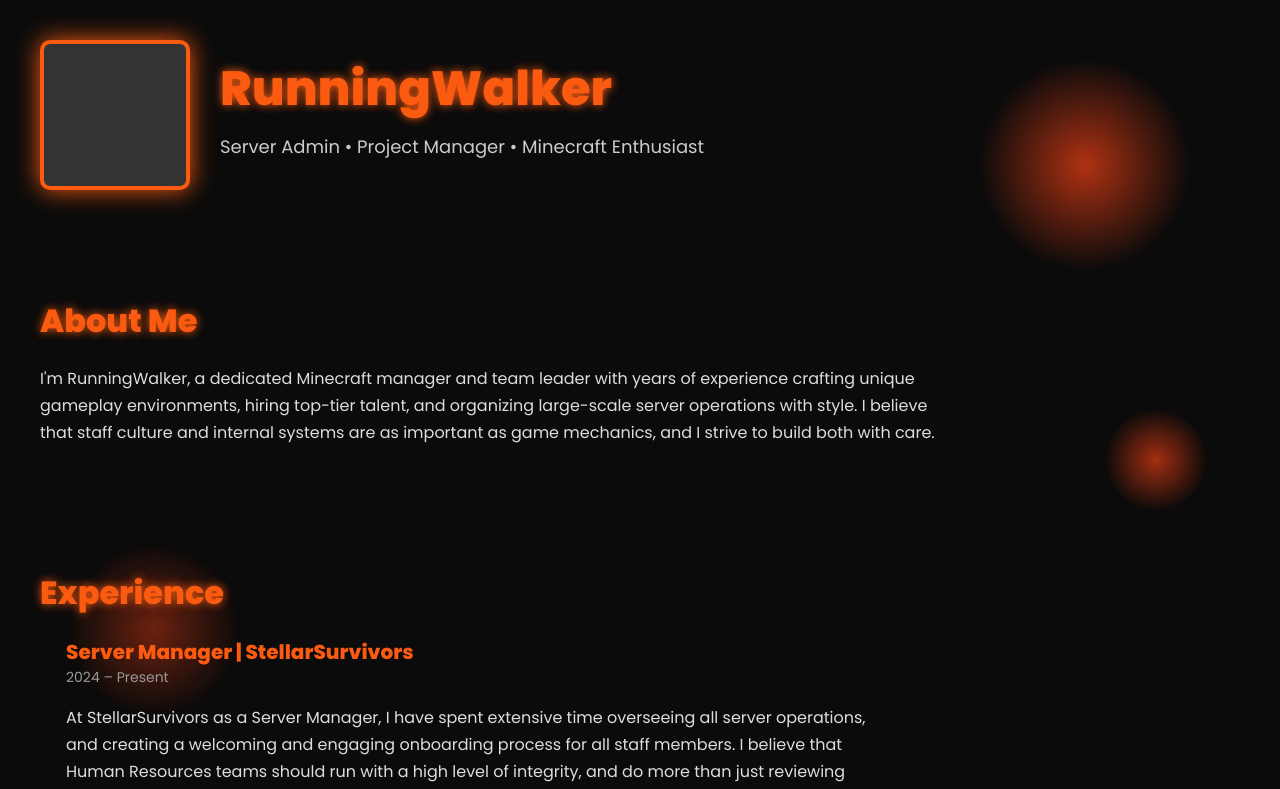
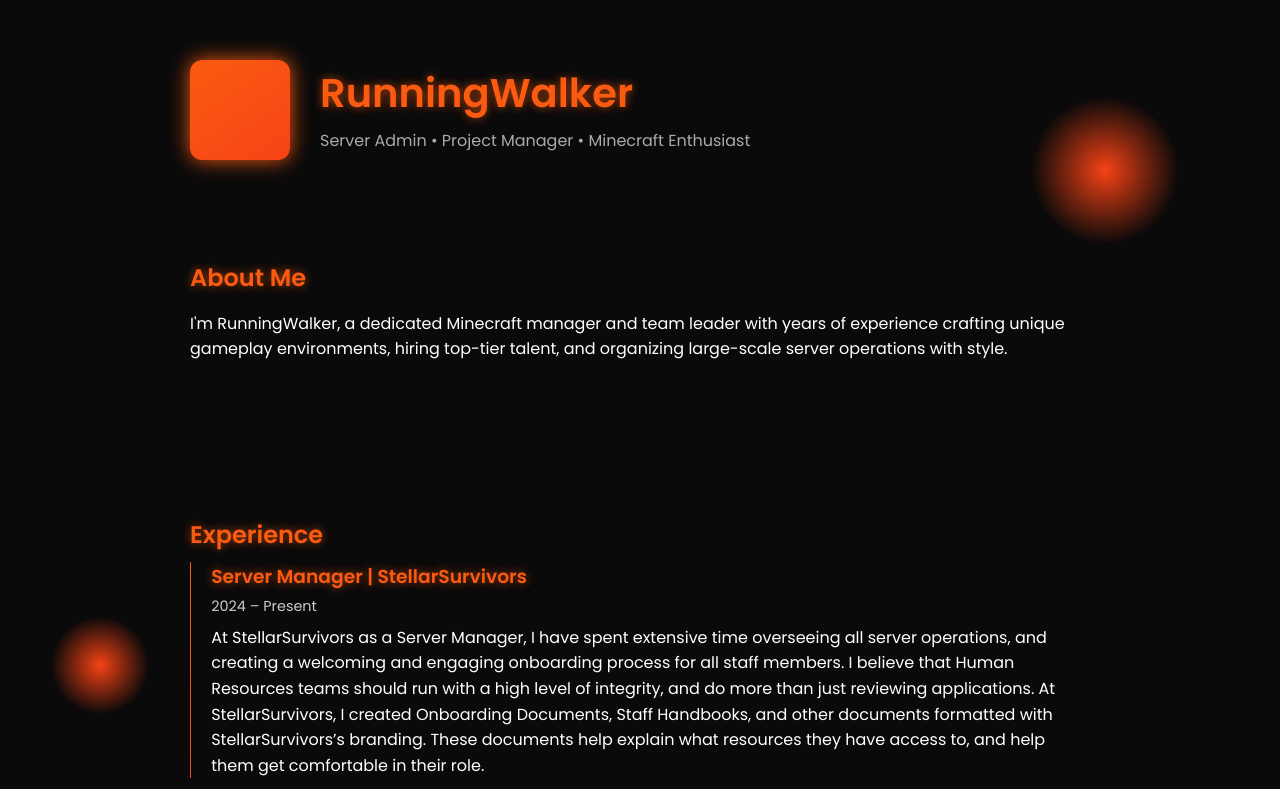
Before and after one commit to RunningWalkerGit/portfolio, a plain HTML site: page index.html in a window 1280 px wide. Shown: the top 789 px of the page. Drawn offline with Linux system fonts and the light colour scheme.

Commit message:
Update index.html

```diff
--- a/index.html
+++ b/index.html
@@ -2,221 +2,145 @@
 <html lang="en">
 <head>
   <meta charset="UTF-8" />
-  <meta name="viewport" content="width=device-width, initial-scale=1.0"/>
-  <title>RunningWalker | Portfolio</title>
-  <link href="https://fonts.googleapis.com/css2?family=Poppins:wght@400;600;800&display=swap" rel="stylesheet">
+  <meta name="viewport" content="width=device-width, initial-scale=1.0" />
+  <title>RunningWalker Portfolio</title>
+  <link href="https://fonts.googleapis.com/css2?family=Poppins:wght@300;400;600&display=swap" rel="stylesheet" />
   <style>
-    * {
-      box-sizing: border-box;
-    }
-
     body {
       margin: 0;
       font-family: 'Poppins', sans-serif;
-      background: #0b0b0b;
-      color: white;
+      background: #0a0a0a;
+      color: #fff;
       overflow-x: hidden;
-      cursor: crosshair;
     }
 
-    header {
+    .section {
+      padding: 60px 40px;
+      position: relative;
+      max-width: 900px;
+      margin: 0 auto;
+    }
+
+    h1, h2, h3 {
+      color: #fa5b11;
+      text-shadow: 0 0 10px #fa5b11aa;
+      margin-bottom: 10px;
+    }
+
+    .header {
       display: flex;
       align-items: center;
       gap: 30px;
-      padding: 40px;
-      position: relative;
-      z-index: 2;
-      animation: fadeInUp 1.2s ease-out;
+      padding: 60px 40px 20px;
+      max-width: 900px;
+      margin: 0 auto;
     }
 
     .profile-pic {
-      width: 150px;
-      height: 150px;
-      background: #333;
-      border: 4px solid #fa5b11;
-      border-radius: 10px;
-      background-size: cover;
-      background-position: center;
-      box-shadow: 0 0 25px #fa5b11;
-      transition: transform 0.3s ease;
+      width: 100px;
+      height: 100px;
+      background: linear-gradient(145deg, #fa5b11, #f74316);
+      border-radius: 12px;
+      box-shadow: 0 0 20px #fa5b11;
     }
 
-    .name-title {
-      transition: transform 0.3s ease;
+    .intro h1 {
+      margin: 0;
+      font-size: 2.5rem;
     }
 
-    .name-title h1 {
-      font-size: 48px;
-      margin: 0;
-      font-weight: 800;
-      color: #fa5b11;
-      text-shadow: 0 0 10px #fa5b11;
-    }
-
-    .name-title p {
-      font-size: 18px;
-      color: #ccc;
-      margin-top: 8px;
-    }
-
-    .section {
-      padding: 40px;
-      position: relative;
-      z-index: 2;
-      animation: fadeInUp 1.2s ease-out;
-    }
-
-    .section h2 {
-      color: #fa5b11;
-      font-size: 32px;
-      margin-bottom: 20px;
-      text-shadow: 0 0 10px #fa5b11;
-    }
-
-    .section p {
-      line-height: 1.7;
-      max-width: 900px;
-      font-size: 16px;
-      color: #ddd;
+    .intro p {
+      margin: 5px 0;
+      font-size: 1rem;
+      color: #aaa;
     }
 
     .experience-entry {
       display: flex;
-      align-items: flex-start;
-      gap: 20px;
       margin-bottom: 30px;
-      animation: fadeInUp 1s ease;
     }
 
     .experience-line {
       width: 6px;
+      background: linear-gradient(to bottom, #fa5b11, #f74316);
       border-radius: 10px;
-      flex-shrink: 0;
-      background: linear-gradient(to bottom, #fa5b11, #f74316, #ff7f50, #ff6b3d);
-      animation: pulseGlow 4s infinite;
+      margin-right: 20px;
     }
 
-    .experience-content {
-      max-width: 800px;
+    .experience-line.alt {
+      background: linear-gradient(to bottom, #f74316, #fa5b11);
     }
 
     .experience-content h3 {
-      margin: 0;
-      font-size: 20px;
-      color: #fa5b11;
+      margin: 0 0 5px;
     }
 
     .experience-content span {
+      color: #ccc;
+      font-size: 0.9rem;
       display: block;
-      font-size: 14px;
-      color: #999;
-      margin-bottom: 10px;
+      margin-bottom: 8px;
     }
 
-    .glow-circle {
-      position: absolute;
-      border-radius: 50%;
-      background: radial-gradient(circle, #f74316 0%, transparent 60%);
-      animation: pulse 5s infinite;
-      pointer-events: none;
-      z-index: 1;
+    .experience-content p {
+      margin: 0;
+      line-height: 1.6;
     }
 
-    .glow1 {
-      width: 250px;
-      height: 250px;
-      top: 5%;
-      left: 75%;
+    .contact {
+      margin-top: 40px;
     }
 
-    .glow2 {
-      width: 180px;
-      height: 180px;
-      bottom: 10%;
-      left: 5%;
-      animation-delay: 2s;
+    .orb {
+      position: absolute;
+      width: 150px;
+      height: 150px;
+      background: radial-gradient(circle, #f74316 0%, transparent 70%);
+      border-radius: 50%;
+      pointer-events: none;
+      animation: float 6s ease-in-out infinite;
+      z-index: -1;
     }
 
-    .glow3 {
-      width: 120px;
-      height: 120px;
-      top: 50%;
-      right: 5%;
-      animation-delay: 1s;
+    .orb:nth-child(1) {
+      top: 100px;
+      right: 100px;
     }
 
-    .footer {
-      text-align: center;
-      padding: 20px;
-      font-size: 14px;
-      color: #666;
+    .orb:nth-child(2) {
+      bottom: 80px;
+      left: 50px;
+      width: 100px;
+      height: 100px;
     }
 
-    @keyframes fadeInUp {
-      from {
-        opacity: 0;
-        transform: translateY(40px);
-      }
-      to {
-        opacity: 1;
-        transform: translateY(0);
-      }
+    @keyframes float {
+      0% { transform: translateY(0); }
+      50% { transform: translateY(-20px); }
+      100% { transform: translateY(0); }
     }
 
-    @keyframes pulse {
-      0%, 100% {
-        transform: scale(1);
-        opacity: 0.7;
-      }
-      50% {
-        transform: scale(1.2);
-        opacity: 0.3;
-      }
-    }
-
-    @keyframes pulseGlow {
-      0%, 100% {
-        box-shadow: 0 0 8px #fa5b11;
-      }
-      50% {
-        box-shadow: 0 0 20px #f74316;
-      }
-    }
-
-    @media (max-width: 768px) {
-      header {
-        flex-direction: column;
-        text-align: center;
-      }
-
-      .experience-entry {
-        flex-direction: column;
-      }
-
-      .experience-line {
-        height: 6px;
-        width: 80px;
-      }
+    body:hover * {
+      transition: all 0.3s ease;
     }
   </style>
 </head>
 <body>
-  <div class="glow-circle glow1"></div>
-  <div class="glow-circle glow2"></div>
-  <div class="glow-circle glow3"></div>
+  <div class="orb"></div>
+  <div class="orb"></div>
 
-  <header id="header">
-    <div class="profile-pic" id="pic" style="background-image: url('your-image.jpg');"></div>
-    <div class="name-title" id="title">
+  <header class="header">
+    <div class="profile-pic"></div>
+    <div class="intro">
       <h1>RunningWalker</h1>
       <p>Server Admin • Project Manager • Minecraft Enthusiast</p>
     </div>
   </header>
 
-  <section class="section" id="about">
+  <section class="section">
     <h2>About Me</h2>
     <p>
-      I'm RunningWalker, a dedicated Minecraft manager and team leader with years of experience crafting unique gameplay environments, hiring top-tier talent, and organizing large-scale server operations with style. I believe that staff culture and internal systems are as important as game mechanics, and I strive to build both with care.
+      I'm RunningWalker, a dedicated Minecraft manager and team leader with years of experience crafting unique gameplay environments, hiring top-tier talent, and organizing large-scale server operations with style.
     </p>
   </section>
 
@@ -233,11 +157,11 @@
     </div>
 
     <div class="experience-entry">
-      <div class="experience-line"></div>
+      <div class="experience-line alt"></div>
       <div class="experience-content">
         <h3>HR Manager | GC NETWORK</h3>
         <span>2024 – Present</span>
-        <p>As a Human Resources Manager, I have focused on player experience as well as hiring and recruitment. At GC Network, I created ticket surveys where players could rate their support experience. We used this feedback to update staff material and host trainings, directly improving support quality. I also reviewed applications, administered documents, and created handbooks to keep the staff team aligned.</p>
+        <p>As a Human Resources Manager, I have focused on player experience as well as hiring and recruitment. At GC Network, I have created ticket surveys where players can rate their ticket and support experience. After each submission, we changed staff material and hosted trainings with the data we collect, helping change and influence how the support experience works for everyone involved. I also reviewed applications, administered documents, and created similar staff handbooks and staff material that keep everyone on the same page.</p>
       </div>
     </div>
 
@@ -246,44 +170,28 @@
       <div class="experience-content">
         <h3>Sales Manager | NetherGames</h3>
         <span>2022 – 2023</span>
-        <p>NetherGames was a great experience that taught me a lot. This server truly helped me learn how to analyze data like purchases, and work with Development and Design teams to bring more successful products to the table. This helped drastically boost the server’s net income, and grow it into what it is today. I left due to personal reasons but hold the team in high regard and would happily work with them again.</p>
+        <p>NetherGames was a great experience that taught me a lot. This server truly helped me learn how to analyze data like purchases, and work with Development and Design teams to bring more successful products to the table. This helped drastically boost the server's net income, and help build it up as large as it is today. Due to personal issues, I no longer had time to fulfill my role at NetherGames, but it was always a great experience and I’d definitely work with them in the future.</p>
       </div>
     </div>
 
     <div class="experience-entry">
-      <div class="experience-line"></div>
+      <div class="experience-line alt"></div>
       <div class="experience-content">
         <h3>Configuration | 2b2t</h3>
         <span>2021 – 2023</span>
-        <p>My experience at this server helped shape the technical knowledge I have today. I configured plugins, created item textures, handled bug reports, and learned the backend structure of servers. This foundational experience gave me confidence in diagnosing issues and improving backend setups. I eventually shifted away from technical roles to pursue management full time.</p>
+        <p>My experience at this server helped shape the knowledge of servers and technology that I have today. I configured plugins, created item textures, looked into bug reports, and learned a lot of general information on how servers work. Now, I am confident in my configuration abilities in case any issues arise that a fresh set of eyes might help solve. After I realized this wasn’t entirely for me, I left this server to pursue management roles.</p>
       </div>
     </div>
   </section>
 
-  <section class="section" id="contact">
+  <section class="section contact">
     <h2>Contact</h2>
-    <p>
-      Discord: <strong>imtheghetto</strong><br>
-      Username: <strong>RunningWalker</strong><br>
-      Email: <strong>runningwalker@example.com</strong>
-    </p>
+    <p>Discord: imtheghetto</p>
+    <p>Email: runningwalker@example.com</p>
   </section>
 
-  <div class="footer">
-    &copy; 2025 RunningWalker. All rights reserved.
-  </div>
-
-  <script>
-    const header = document.getElementById('header');
-    const title = document.getElementById('title');
-    const pic = document.getElementById('pic');
-
-    document.addEventListener('mousemove', (e) => {
-      const x = (e.clientX / window.innerWidth - 0.5) * 30;
-      const y = (e.clientY / window.innerHeight - 0.5) * 30;
-      title.style.transform = `translate(${x}px, ${y}px)`;
-      pic.style.transform = `translate(${x / 2}px, ${y / 2}px)`;
-    });
-  </script>
+  <footer class="section">
+    <p>&copy; 2025 RunningWalker. All rights reserved.</p>
+  </footer>
 </body>
 </html>
```
